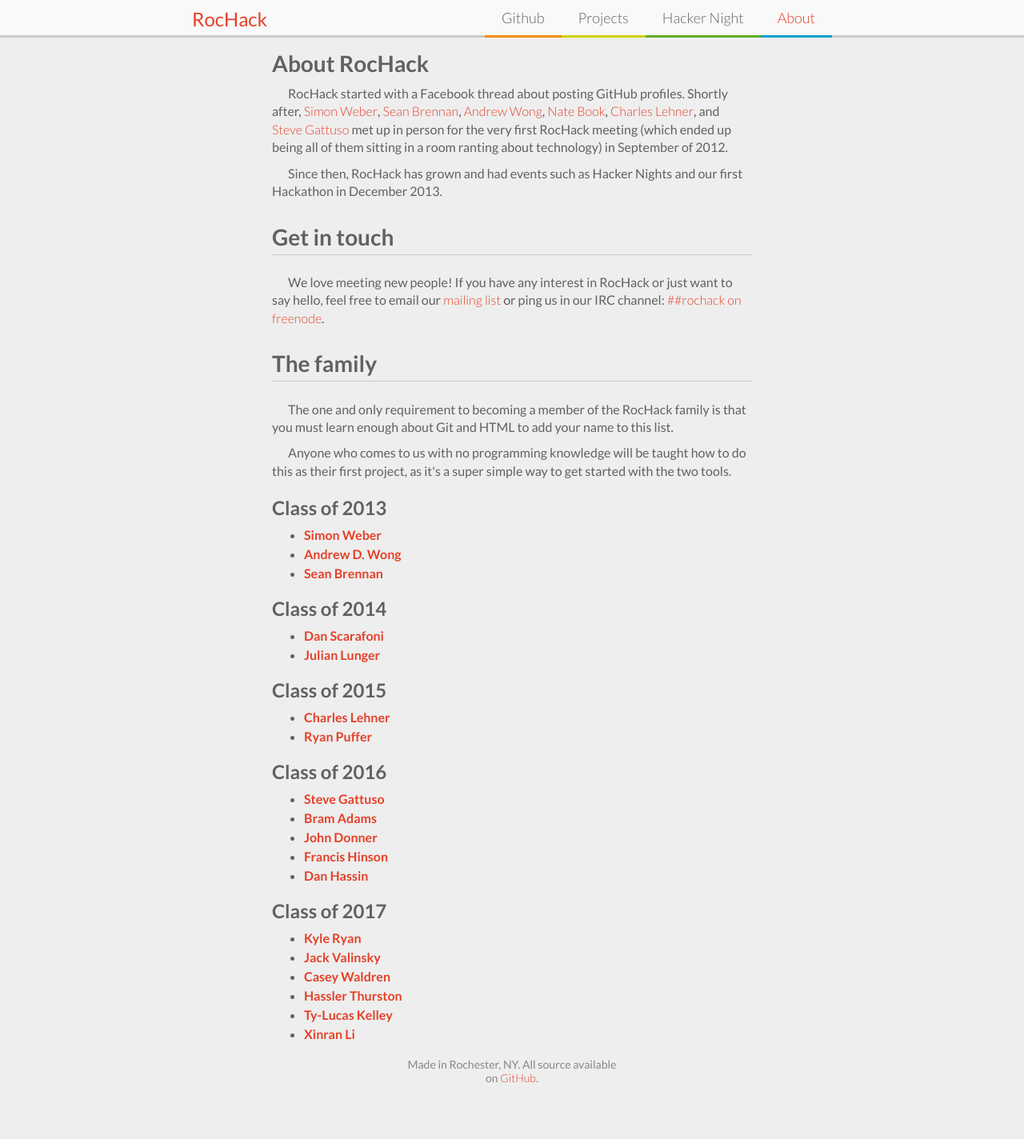
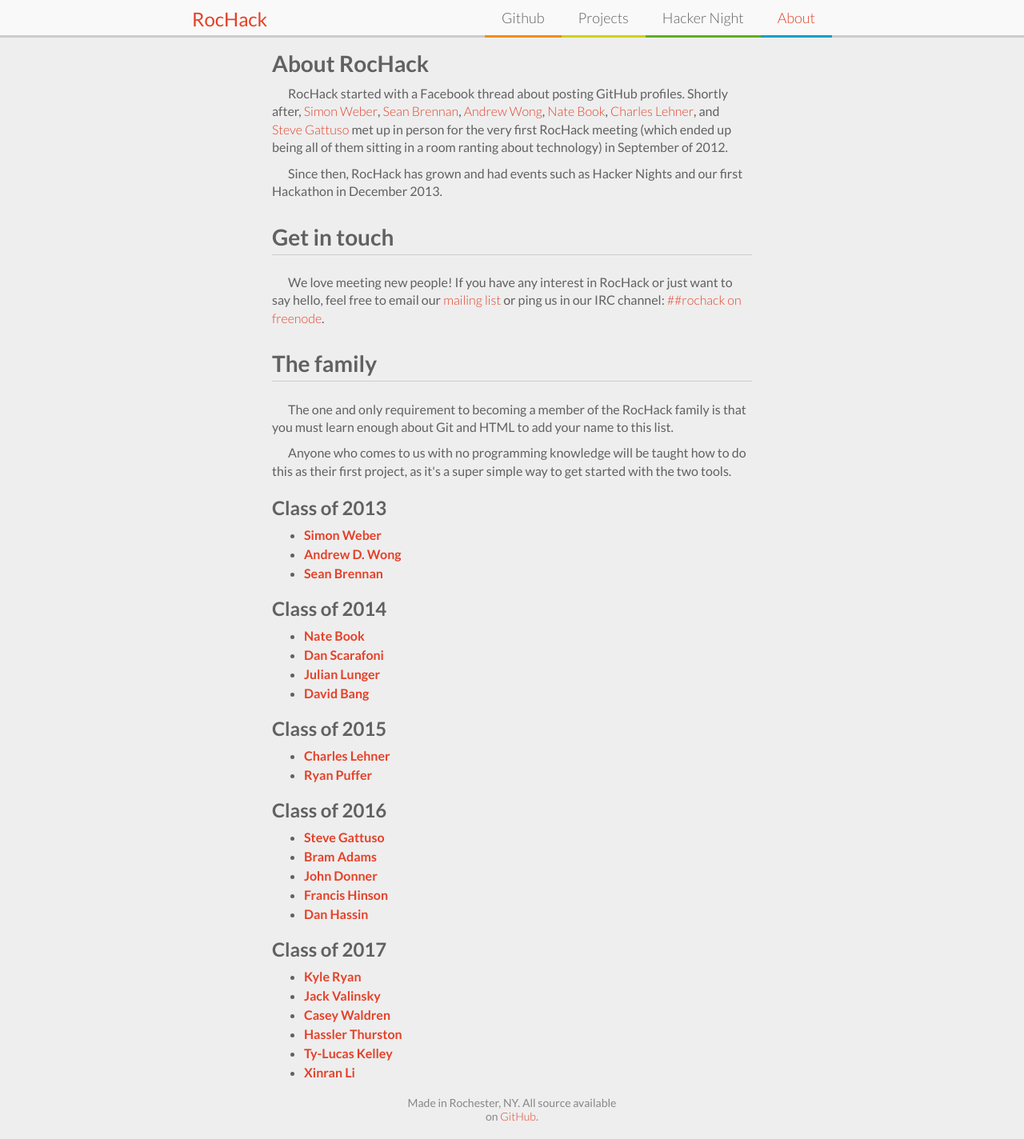
Before and after one commit to RocHack/rochack.org, a Jekyll site: the page built from about.html, in a window 1280 px wide. Shown: the whole page at 80% size. Built offline with Jekyll 4.4.1, drawn with Linux system fonts in a browser that asks for light colours; before the commit the page ends 1376 px from its top, so only the background shows below that.

Commit message:
Update about.html
added David B.

```diff
--- a/about.html
+++ b/about.html
@@ -20,12 +20,15 @@
     -
         name: Nate Book
         link: http://www.natembook.com
-
+    -
         name: Dan Scarafoni
         link: http://www.scarafoni.com
     -
         name: Julian Lunger
         link: http://j.julianlunger.com/
+    -
+        name: David Bang
+        link: https://github.com/seonggbang
 
     2015:
     -
```
